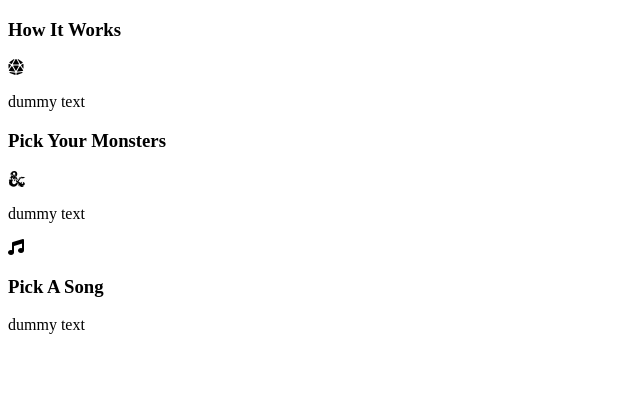
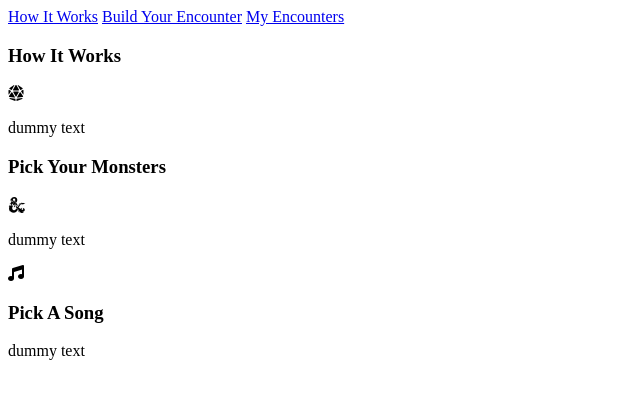
Before and after one commit to tanvirkhon/dnd-encounter-creator, a plain HTML site: page index.html in a window 1280 px wide. Shown: the whole page, without its empty margins (0-640 px from the left). Drawn offline with Linux system fonts and the light colour scheme; no server answers.

Commit message:
added nav bar functionality

```diff
--- a/index.html
+++ b/index.html
@@ -9,6 +9,13 @@
     <title>DnD Encounter Maker</title>
 </head>
 <body>
+    <section class = "banner">
+        <nav class = "nav">
+            <a href = "#How It Works">How It Works</a>
+            <a href = "#Build Your Encounter">Build Your Encounter</a>
+            <a href = "#My Encounters">My Encounters</a>
+        </nav>
+    </section>
     <div id="main-div">
         <ul id="list-monsters">
         </ul>
```
